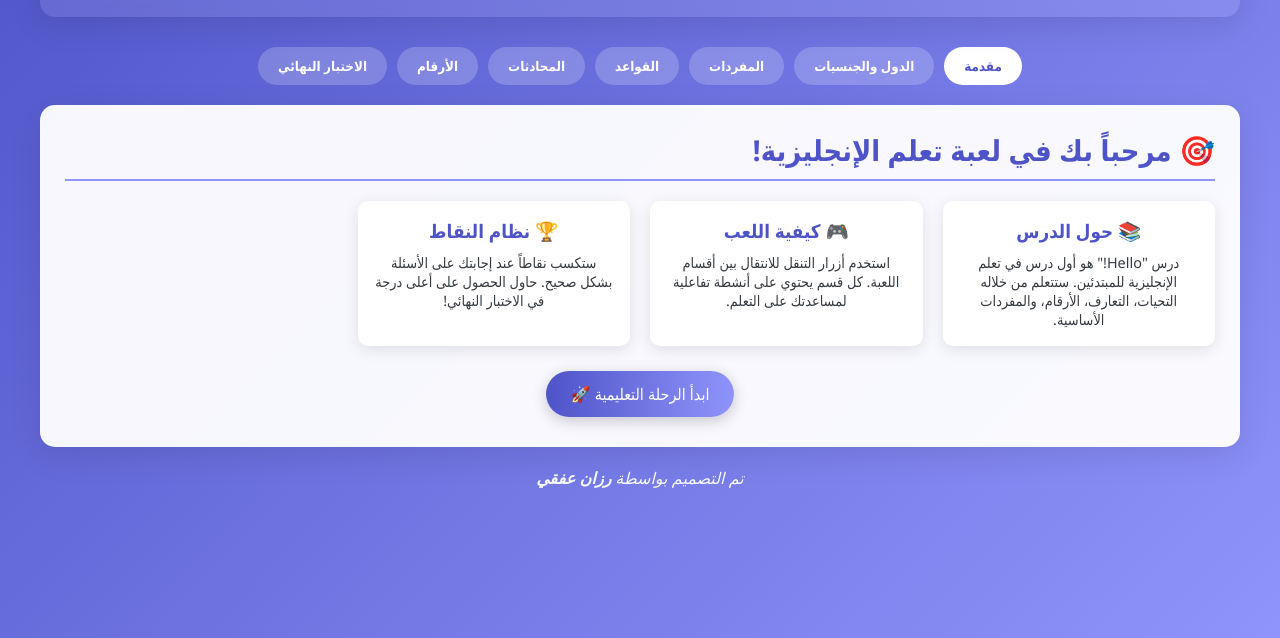
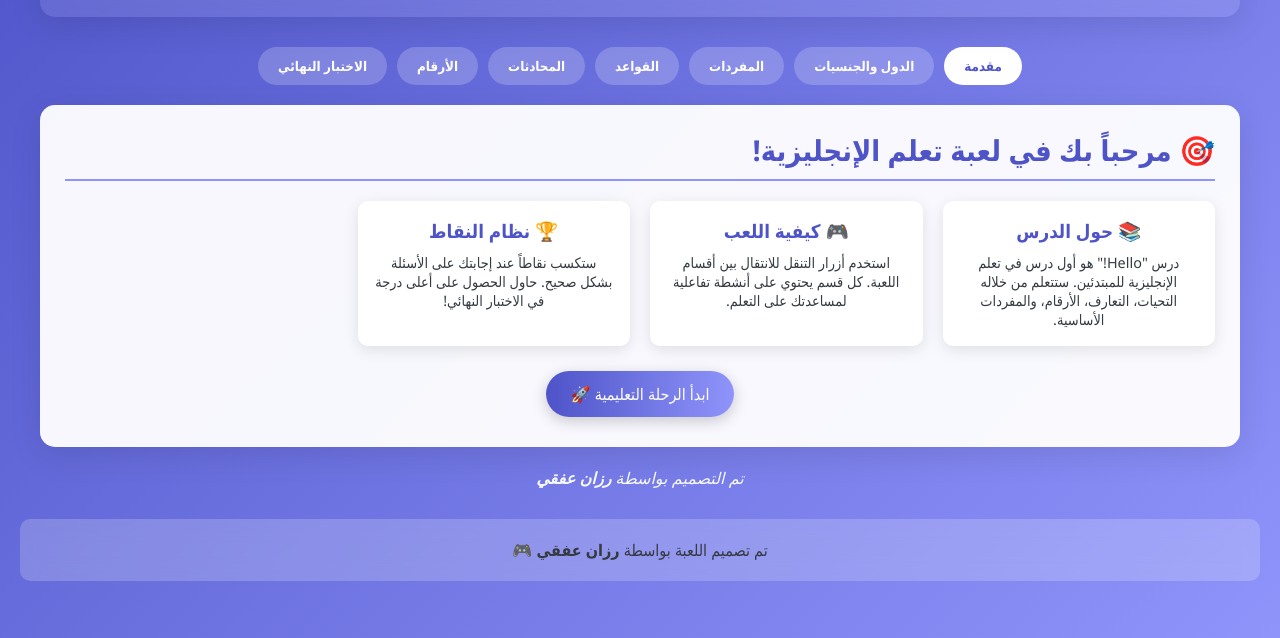
Before and after one commit to Razan3fgi/The-game, a plain HTML site: page index.html in a window 1280 px wide. Shown: the part 162-800 px from the top of the page. Drawn offline with Linux system fonts and the light colour scheme.

Commit message:
Update index.html

```diff
--- a/index.html
+++ b/index.html
@@ -832,5 +832,8 @@
     <p style="text-align: center; margin: 10px 0; font-style: italic;">
     تم التصميم بواسطة <strong>رزان عفقي</strong>
 </p>
+    <footer style="text-align: center; padding: 20px; color: var(--dark); margin-top: 30px; background: rgba(255,255,255,0.2); border-radius: 10px; backdrop-filter: blur(10px);">
+    <p>تم تصميم اللعبة بواسطة <strong>رزان عفقي</strong> 🎮</p>
+</footer>
 </body>
 </html>
```
